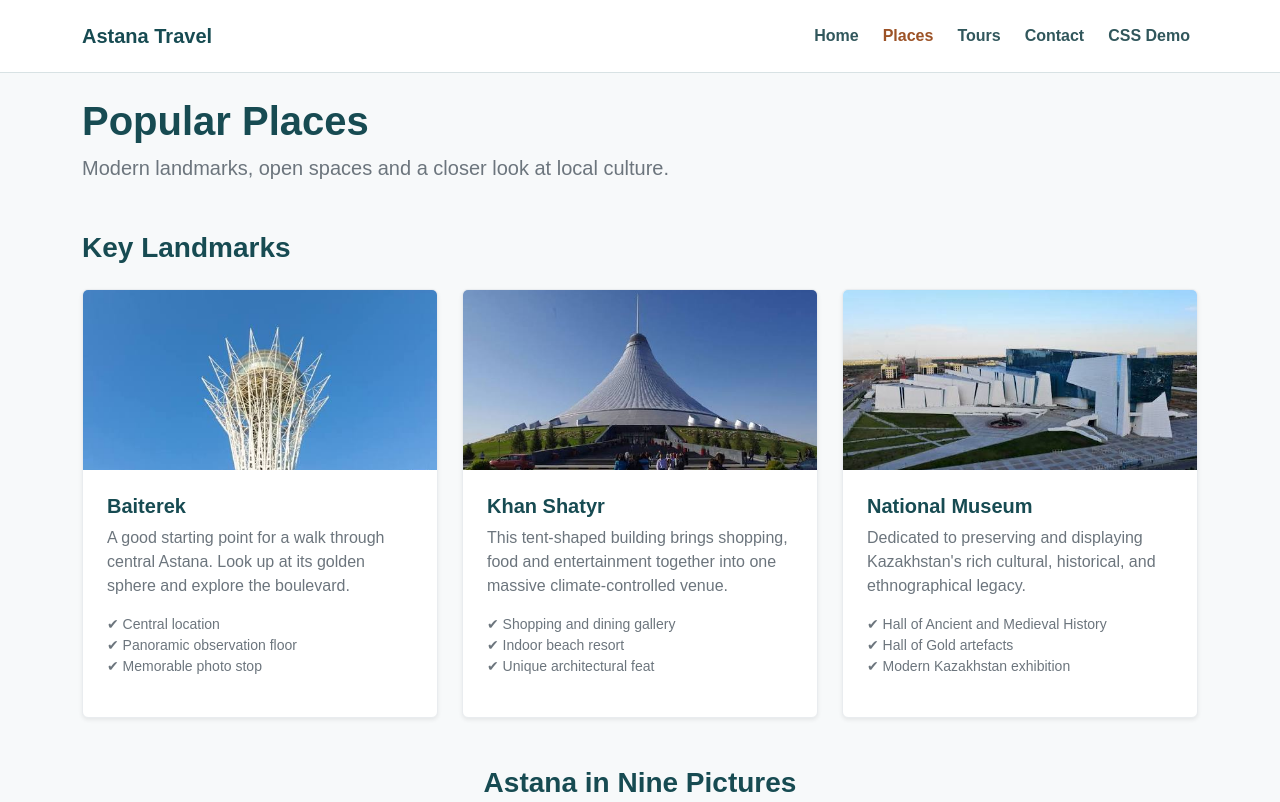
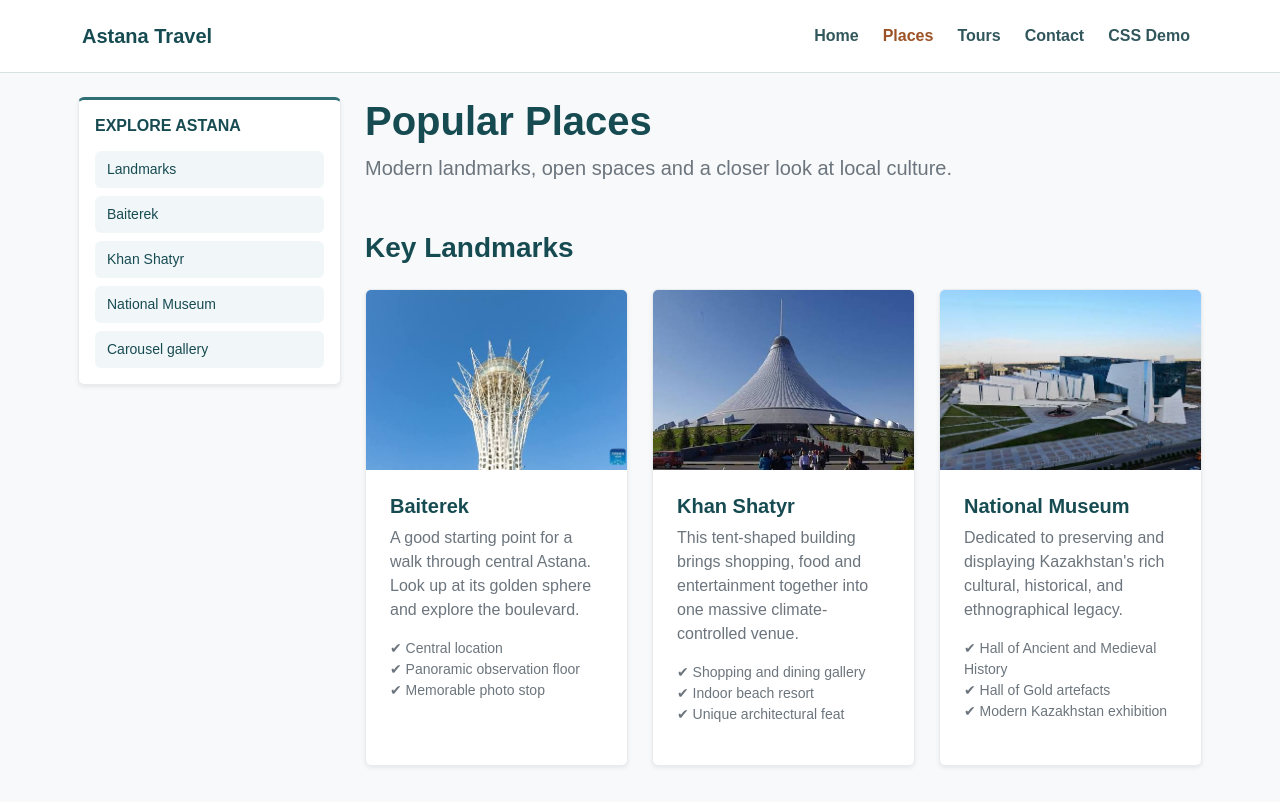
Before and after one commit to ShagFoal/Front-End-Assignment-3, a plain HTML site: page places.html in a window 1280 px wide. Shown: the top 802 px of the page. Drawn offline with nearby package versions, Linux system fonts and the light colour scheme.

Commit message:
Restore sidebar on all pages with Bootstrap grid

```diff
--- a/css/style.css
+++ b/css/style.css
@@ -63,6 +63,27 @@ main {
   color: #ffffff;
 }
 
+.sidebar-card {
+  border-top: 3px solid #2f6f75 !important;
+}
+
+.sidebar-nav a {
+  background-color: #f1f7f8;
+  color: #174b52;
+  font-size: 14px;
+  font-weight: 500;
+  border-radius: 6px;
+  padding: 8px 12px;
+  text-decoration: none;
+  display: block;
+}
+
+.sidebar-nav a:hover,
+.sidebar-nav a:focus-visible {
+  background-color: #dcebed;
+  color: #174b52;
+}
+
 .table-teal th {
   background-color: #2f6f75;
   color: #ffffff;
--- a/places.html
+++ b/places.html
@@ -47,8 +47,23 @@
       </nav>
     </header>
 
-    <main class="container py-4">
-      <section class="mb-5">
+    <main class="container py-4 px-sm-2">
+      <div class="row g-4">
+        <aside class="col-lg-3 col-12 mb-4 mb-lg-0">
+          <div class="card sidebar-card p-3 shadow-sm border-light-subtle sticky-lg-top" style="top: 20px;">
+            <h2 class="h6 fw-bold text-teal text-uppercase mb-3">Explore Astana</h2>
+            <nav class="sidebar-nav d-flex flex-column gap-2" aria-label="On this page">
+              <a href="#landmarks">Landmarks</a>
+              <a href="#baiterek">Baiterek</a>
+              <a href="#khan-shatyr">Khan Shatyr</a>
+              <a href="#museum">National Museum</a>
+              <a href="#gallery-carousel">Carousel gallery</a>
+            </nav>
+          </div>
+        </aside>
+
+        <div class="col-lg-9 col-12">
+          <section class="mb-5">
         <h1 class="display-6 fw-bold text-teal mb-2">Popular Places</h1>
         <p class="text-secondary lead">
           Modern landmarks, open spaces and a closer look at local culture.
@@ -218,7 +233,9 @@
           </div>
         </div>
       </section>
-    </main>
+    </div>
+  </div>
+</main>
 
     <footer class="footer-bg text-white py-4 mt-5">
       <div class="container text-center">
```
Also changed, not shown: contact.html (+2 -2 lines), index.html (+17 -2 lines), prices.html (+18 -3 lines).
